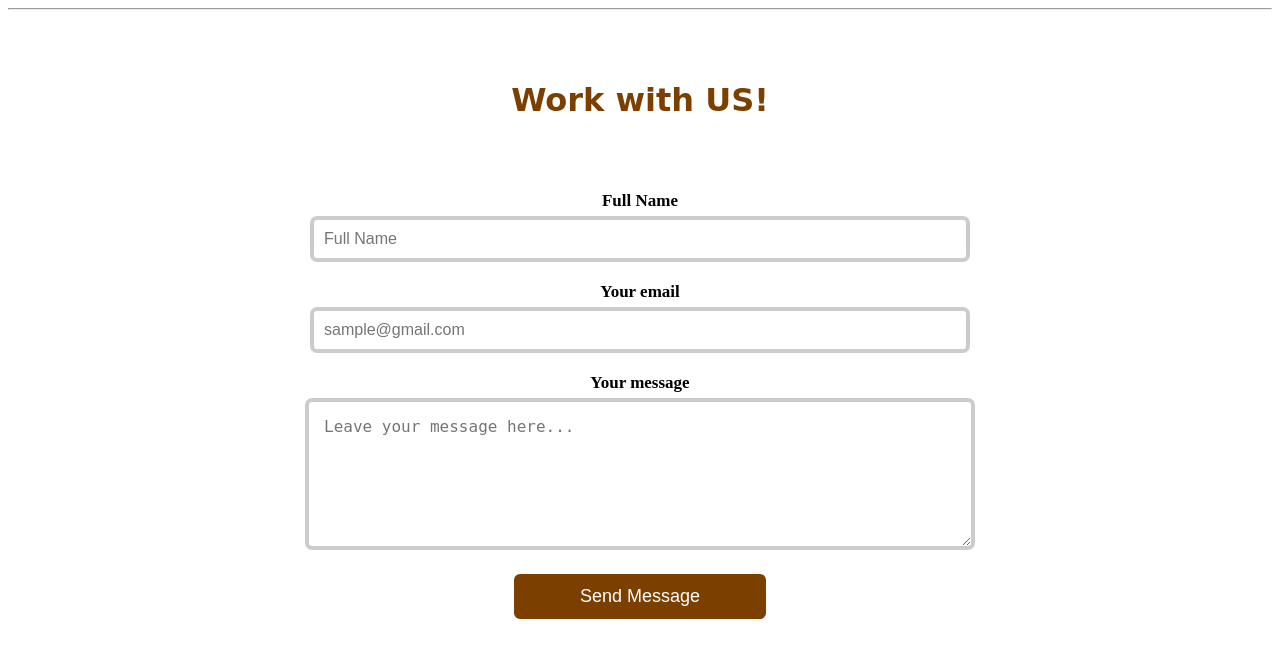
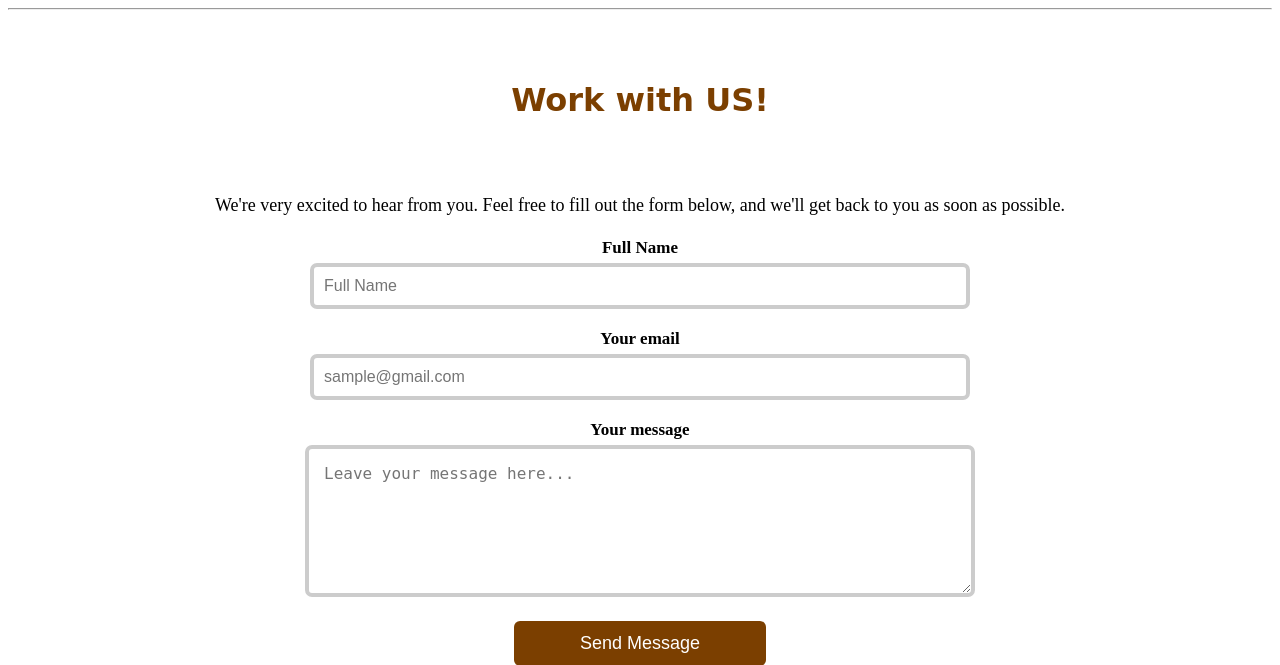
Before and after one commit to jedi24garcia/Pacifica_Project, a Django app: page /work/ in a window 1280 px wide. Shown: the part 188-853 px from the top of the page. Run offline with Django 5.2, Linux system fonts and the light colour scheme.

Commit message:
added greeting line inside work with us page

```diff
--- a/static/css/base.css
+++ b/static/css/base.css
@@ -348,6 +348,14 @@ footer {
 
 /* Work */
 
+.work-container p {
+  display: block;
+  justify-content: center;
+  text-align: center;
+  font-size: 18px;
+  line-height: 1.6;
+}
+
 .message-container {
   text-align: center;
   margin-bottom: 20px;
--- a/travel/templates/workpage.html
+++ b/travel/templates/workpage.html
@@ -3,6 +3,9 @@
 {% load static %}
 <div class="home-container">
     <h1>Work with US!</h1>
+</div>
+<div class="work-container">
+    <p>We're very excited to hear from you. Feel free to fill out the form below, and we'll get back to you as soon as possible.</p>
 </div>
 <form action="#" method="POST">
     {% csrf_token %}
```
